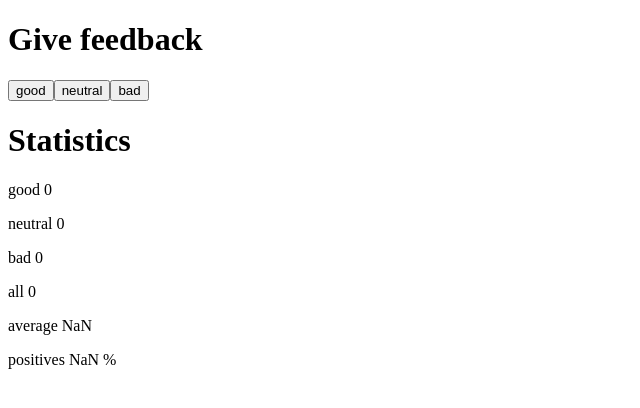
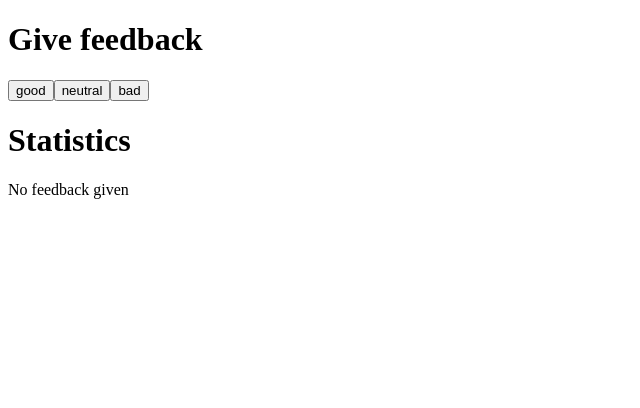
Before and after one commit to alpoaa/FullStack-open, a React (Vite) app in the folder Osa1/unicafe/: page / in a window 1280 px wide. Shown: the top 408 px of the page, without its empty margins (0-640 px from the left). Built offline with nearby package versions, Linux system fonts and the light colour scheme.

Commit message:
unicafe, step3 & step4

```diff
--- a/Osa1/unicafe/src/App.jsx
+++ b/Osa1/unicafe/src/App.jsx
@@ -28,6 +28,16 @@ const Statistics = ({good, neutral, bad}) => {
   const countAll = good + neutral + bad
   const countAverage = (good - bad) / countAll
   const countPositives = good / countAll * 100
+
+  if (countAll === 0)
+  {
+    return (
+      <div>
+        <StatisticsHeader />
+        <p>No feedback given</p>
+      </div>
+    )
+  }
 
   return (
     <div>
```
